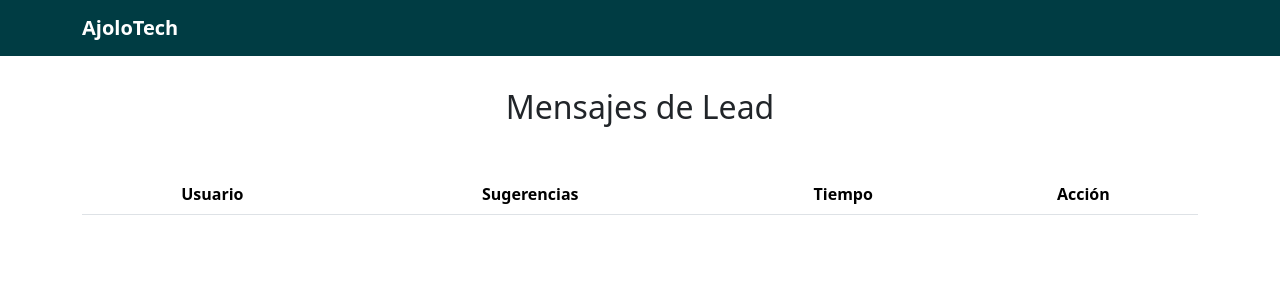
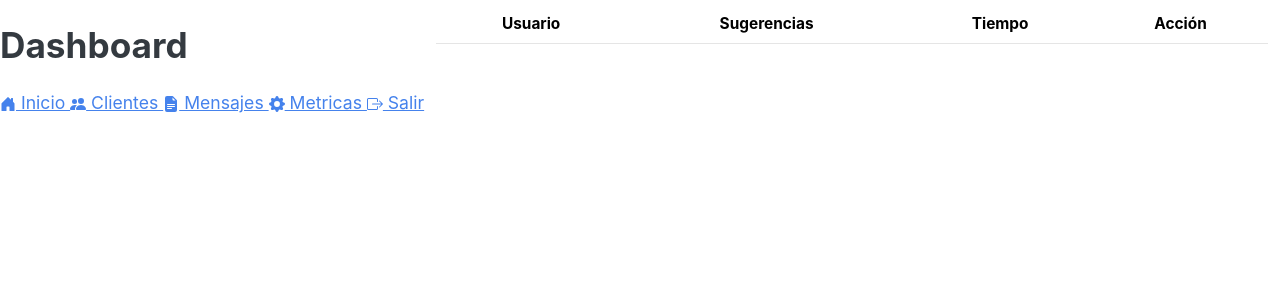
Before and after one commit to DanielAlegriaLino/Hackthon2024, a Django app: template ProjectGestorPedidos/AppPedidos/templates/mensajes.html in a window 1280 px wide. Shown: the top 300 px of the page. Run offline with Django 5.2, Linux system fonts and the light colour scheme; the template is opened without the code that fills it, so the values that code supplies are empty; some libraries are stand-ins or nearby versions.

Commit message:
Add the dashboard and the table

```diff
--- a/ProjectGestorPedidos/AppPedidos/templates/mensajes.html
+++ b/ProjectGestorPedidos/AppPedidos/templates/mensajes.html
@@ -4,28 +4,57 @@
     <meta charset="UTF-8">
     <meta name="viewport" content="width=device-width, initial-scale=1.0">
     <title>Mensajes</title>
-    <link rel="stylesheet" href="bootstrap.min.css">
-    <link rel="stylesheet" href="index.css">
+    <link rel="stylesheet" href="../../static/css/bootstrap.css">
+    <link rel="stylesheet" href="../../static/css/style.css">
 </head>
 <body>
-    <header>
-		<div class="navbar navbar-dark bg-custom">
-			<div class="container">
-				<a href="#" class="navbar-brand d-flex align-items-center">
-					<strong>AjoloTech</strong>
+    <div class="container-fluid">
+        <div class="row">
+            <aside class="barra-lateral col-12 col-sm-auto p-0">
+				<div class="logo">
+					<h2 class="py-4 m-0">Dashboard</h2>
+				</div>
+				<nav class="menu d-flex d-sm-block justify-content-center flex-wrap">
+					<a href="#">
+						<svg xmlns="http://www.w3.org/2000/svg" width="16" height="16" fill="currentColor" class="bi bi-house-door-fill" viewBox="0 0 16 16">
+							<path d="M6.5 14.5v-3.505c0-.245.25-.495.5-.495h2c.25 0 .5.25.5.5v3.5a.5.5 0 0 0 .5.5h4a.5.5 0 0 0 .5-.5v-7a.5.5 0 0 0-.146-.354L13 5.793V2.5a.5.5 0 0 0-.5-.5h-1a.5.5 0 0 0-.5.5v1.293L8.354 1.146a.5.5 0 0 0-.708 0l-6 6A.5.5 0 0 0 1.5 7.5v7a.5.5 0 0 0 .5.5h4a.5.5 0 0 0 .5-.5z"/>
+						</svg>
+						Inicio
 					</a>
-			</div>
-		</div>
-    </header>
+					<a href="#">
+                        <svg xmlns="http://www.w3.org/2000/svg" width="16" height="16" fill="currentColor" class="bi bi-people-fill" viewBox="0 0 16 16">
+							<path d="M7 14s-1 0-1-1 1-4 5-4 5 3 5 4-1 1-1 1H7zm4-6a3 3 0 1 0 0-6 3 3 0 0 0 0 6z"/>
+							<path fill-rule="evenodd" d="M5.216 14A2.238 2.238 0 0 1 5 13c0-1.355.68-2.75 1.936-3.72A6.325 6.325 0 0 0 5 9c-4 0-5 3-5 4s1 1 1 1h4.216z"/>
+							<path d="M4.5 8a2.5 2.5 0 1 0 0-5 2.5 2.5 0 0 0 0 5z"/>
+						</svg>
+						Clientes
+					</a>
+					<a href="#">
+						<svg xmlns="http://www.w3.org/2000/svg" width="16" height="16" fill="currentColor" class="bi bi-file-earmark-text-fill" viewBox="0 0 16 16">
+							<path d="M9.293 0H4a2 2 0 0 0-2 2v12a2 2 0 0 0 2 2h8a2 2 0 0 0 2-2V4.707A1 1 0 0 0 13.707 4L10 .293A1 1 0 0 0 9.293 0zM9.5 3.5v-2l3 3h-2a1 1 0 0 1-1-1zM4.5 9a.5.5 0 0 1 0-1h7a.5.5 0 0 1 0 1h-7zM4 10.5a.5.5 0 0 1 .5-.5h7a.5.5 0 0 1 0 1h-7a.5.5 0 0 1-.5-.5zm.5 2.5a.5.5 0 0 1 0-1h4a.5.5 0 0 1 0 1h-4z"/>
+						</svg>
+						Mensajes
+					</a>
+					<a href="#">
+						<svg xmlns="http://www.w3.org/2000/svg" width="16" height="16" fill="currentColor" class="bi bi-gear-fill" viewBox="0 0 16 16">
+							<path d="M9.405 1.05c-.413-1.4-2.397-1.4-2.81 0l-.1.34a1.464 1.464 0 0 1-2.105.872l-.31-.17c-1.283-.698-2.686.705-1.987 1.987l.169.311c.446.82.023 1.841-.872 2.105l-.34.1c-1.4.413-1.4 2.397 0 2.81l.34.1a1.464 1.464 0 0 1 .872 2.105l-.17.31c-.698 1.283.705 2.686 1.987 1.987l.311-.169a1.464 1.464 0 0 1 2.105.872l.1.34c.413 1.4 2.397 1.4 2.81 0l.1-.34a1.464 1.464 0 0 1 2.105-.872l.31.17c1.283.698 2.686-.705 1.987-1.987l-.169-.311a1.464 1.464 0 0 1 .872-2.105l.34-.1c1.4-.413 1.4-2.397 0-2.81l-.34-.1a1.464 1.464 0 0 1-.872-2.105l.17-.31c.698-1.283-.705-2.686-1.987-1.987l-.311.169a1.464 1.464 0 0 1-2.105-.872l-.1-.34zM8 10.93a2.929 2.929 0 1 1 0-5.86 2.929 2.929 0 0 1 0 5.858z"/>
+						</svg>
+						Metricas
+					</a>
+					<a href="#" class="boton-salir">
+						<svg xmlns="http://www.w3.org/2000/svg" width="16" height="16" fill="currentColor" class="bi bi-box-arrow-right" viewBox="0 0 16 16">
+							<path fill-rule="evenodd" d="M10 12.5a.5.5 0 0 1-.5.5h-8a.5.5 0 0 1-.5-.5v-9a.5.5 0 0 1 .5-.5h8a.5.5 0 0 1 .5.5v2a.5.5 0 0 0 1 0v-2A1.5 1.5 0 0 0 9.5 2h-8A1.5 1.5 0 0 0 0 3.5v9A1.5 1.5 0 0 0 1.5 14h8a1.5 1.5 0 0 0 1.5-1.5v-2a.5.5 0 0 0-1 0v2z"/>
+							<path fill-rule="evenodd" d="M15.854 8.354a.5.5 0 0 0 0-.708l-3-3a.5.5 0 0 0-.708.708L14.293 7.5H5.5a.5.5 0 0 0 0 1h8.793l-2.147 2.146a.5.5 0 0 0 .708.708l3-3z"/>
+						</svg>
+						Salir
+					</a>
+				</nav>
+			</aside>
 
-    <main>
-        <div class="container pt-3">
+            <main class="main col">
                 <div class="row">
-                <div class="col-12 text-center p-3">
-                    <p class="h2">Mensajes de Lead</p>
-                </div>
-            </div>
-            <div class="row pt-4">
+                    <div class="container pt-1">
+                        <div class="row">
                             <div class="col-12">
                                 <table class="table text-center">
                                     <thead>
@@ -40,8 +69,12 @@
                             </div>
                         </div>
                     </div>
+                </div>
             </main>
+        </div>
+    </div>
 
     <script src="https://cdn.jsdelivr.net/npm/bootstrap@5.3.3/dist/js/bootstrap.bundle.min.js" integrity="sha384-YvpcrYf0tY3lHB60NNkmXc5s9fDVZLESaAA55NDzOxhy9GkcIdslK1eN7N6jIeHz" crossorigin="anonymous"></script>
+    <script src="https://kit.fontawesome.com/b1a230810a.js" crossorigin="anonymous"></script>
 </body>
 </html>
```
Lines whose indentation alone changed are shown as unchanged.
